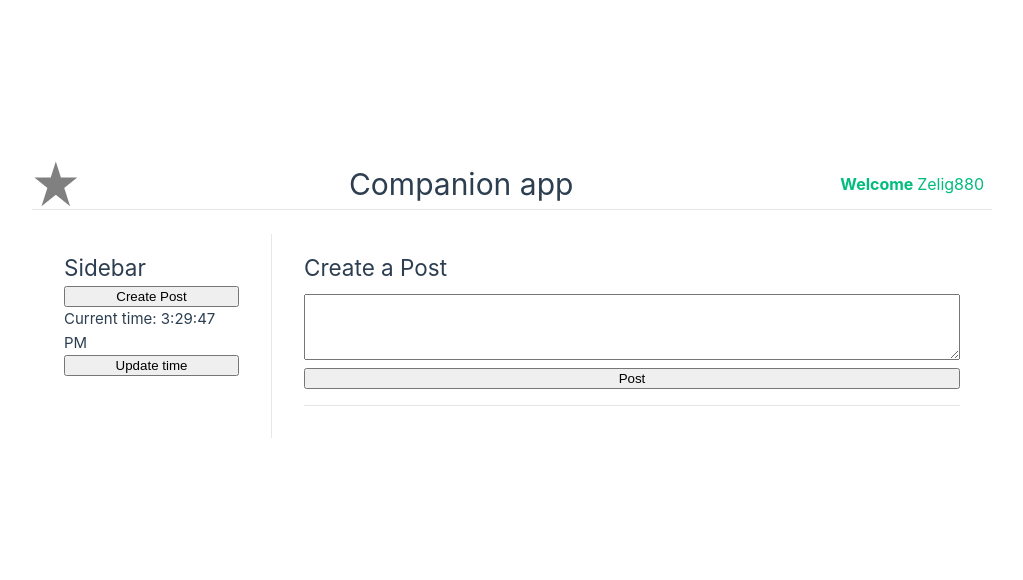
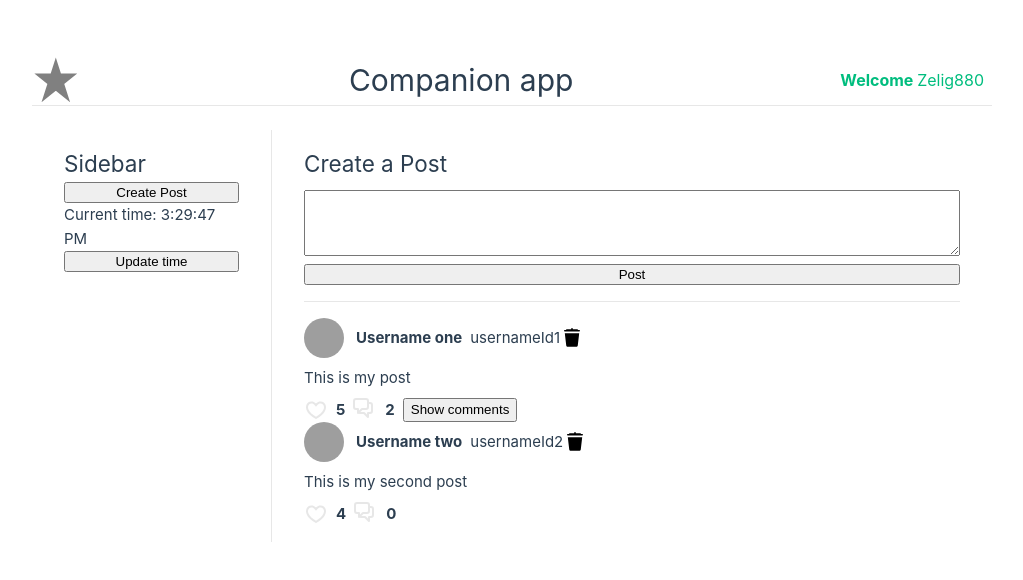
Before and after one commit to vargastiago/companion-app, a Vue app: page / in a window 1280 px wide. Shown: the part 102-682 px from the top of the page, without its empty margins (128-1151 px from the left). Built offline with nearby package versions, Linux system fonts and the light colour scheme; grey boxes are pictures that could not be loaded.

Commit message:
feat: implement SocialPost and SocialPostComments components with interactions and display in HomeView

```diff
--- a/src/components/molecules/SocialPost.vue
+++ b/src/components/molecules/SocialPost.vue
@@ -4,17 +4,26 @@
       <img class="avatar" :src="avatarSrc" />
       <div class="name">{{ username }}</div>
       <div class="userId">{{ userId }}</div>
+      <IconDelete />
     </div>
     <div class="post">{{ post }}</div>
-    <button v-show="hasComments" @click="onShowCommentClick">Show comments</button>
     <SocialPostComments v-if="showComments" :comments="comments" />
-    <div class="interactions">Interactions: {{ interactions }}</div>
+    <div class="interactions">
+      <IconHeart />
+      {{ interactions }}
+      <IconCommunity />
+      {{ commentsNumber }}
+      <button v-show="hasComments" @click="onShowCommentClick">Show comments</button>
+    </div>
   </div>
 </template>
 
 <script setup>
 import { onMounted, ref, computed } from 'vue';
 import SocialPostComments from './SocialPostComments.vue';
+import IconDelete from '../icons/IconDelete.vue';
+import IconHeart from '../icons/IconHeart.vue';
+import IconCommunity from '../icons/IconCommunity.vue';
 
 const selected = ref(false);
 const onSelectedClick = () => {
@@ -26,6 +35,10 @@ const onShowCommentClick = () => {
   console.log('Showing comments');
   showComments.value = !showComments.value;
 };
+
+const commentsNumber = computed(() => {
+  return props.comments.length;
+});
 
 const props = defineProps({
   username: String,
@@ -69,8 +82,15 @@ onMounted(() => {
     margin-right: 8px;
   }
   .interactions {
+    display: flex;
     font-weight: bold;
     margin-top: 8px;
+    gap: 8px;
+    svg {
+      width: 24px;
+      height: 24px;
+      fill: var(--color-border);
+    }
   }
 }
 </style>
--- a/src/components/molecules/SocialPostComments.vue
+++ b/src/components/molecules/SocialPostComments.vue
@@ -1,17 +1,39 @@
 <template>
-  <div>
+  <div class="SocialPostComments">
     <p>Comments:</p>
-    <div v-for="(comment, index) in comments" :key="index">
-      <strong>This is comment number {{ index }}</strong>
+    <div v-for="(comment, index) in comments" :key="index" class="comment">
       <p>{{ comment }}</p>
+      <IconDelete />
     </div>
   </div>
 </template>
 
 <script setup>
+import IconDelete from '../icons/IconDelete.vue';
+
 defineProps({
   comments: Array,
 });
 </script>
 
-<style lang="scss"></style>
+<style lang="scss">
+.SocialPostComments {
+  padding-left: 24px;
+  p {
+    font-weight: bold;
+  }
+  .comment {
+    display: flex;
+    justify-content: space-between;
+    background-color: var(--color-input-mute);
+    border-radius: 10px;
+    margin-bottom: 8px;
+    padding: 8px 16px;
+    color: var(--color-background-soft);
+    width: 75%;
+  }
+  svg {
+    fill: var(--color-background-mute);
+  }
+}
+</style>
--- /dev/null
+++ b/src/components/organisms/SocialPosts.vue
@@ -0,0 +1,41 @@
+<template>
+  <SocialPost
+    v-for="post in posts"
+    :username="post.username"
+    :userId="post.userId"
+    :avatarSrc="post.avatar"
+    :post="post.post"
+    :comments="post.comments"
+    :likes="post.likes"
+    :retweets="post.retweets"
+    :key="post.userId"
+  ></SocialPost>
+</template>
+
+<script setup>
+import { reactive } from 'vue';
+import SocialPost from '../molecules/SocialPost.vue';
+
+const posts = reactive([
+  {
+    username: 'Username one',
+    userId: 'usernameId1',
+    avatar: 'https://i.pravatar.cc/40',
+    post: 'This is my post',
+    comments: ['great post', 'amazing post'],
+    likes: 2,
+    retweets: 1,
+    tags: ['tag 1'],
+  },
+  {
+    username: 'Username two',
+    userId: 'usernameId2',
+    avatar: 'https://i.pravatar.cc/40',
+    post: 'This is my second post',
+    comments: [],
+    likes: 3,
+    retweets: 1,
+    tags: ['tag 1', 'tag 2'],
+  },
+]);
+</script>
--- a/src/views/HomeView.vue
+++ b/src/views/HomeView.vue
@@ -1,4 +1,5 @@
 <script setup>
+import SocialPosts from '@/components/organisms/SocialPosts.vue';
 import CreatePost from '../components/molecules/CreatePost.vue';
 import SideBar from '../components/organisms/SideBar.vue';
 import TheHeader from '../components/organisms/TheHeader.vue';
@@ -9,6 +10,7 @@ import TheHeader from '../components/organisms/TheHeader.vue';
   <SideBar />
   <main>
     <CreatePost />
+    <SocialPosts />
   </main>
 </template>
 
```
